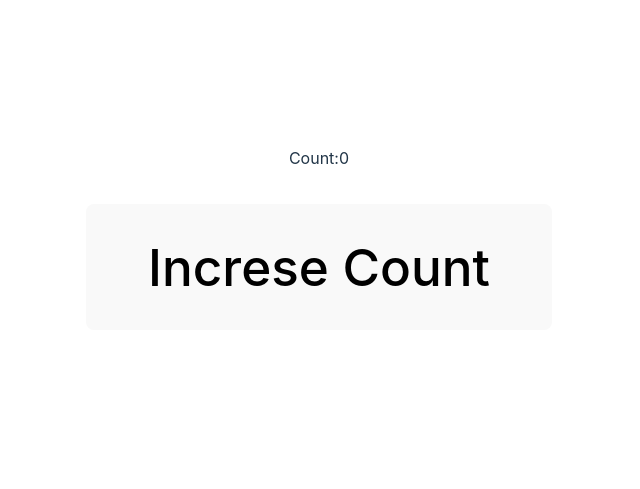
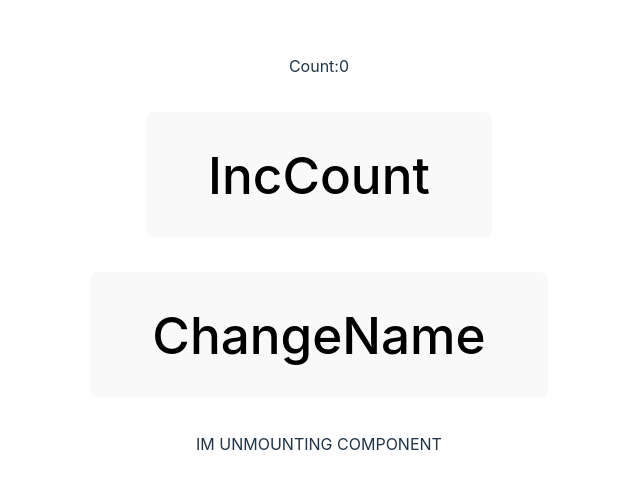
Before and after one commit to omkar-patil-45/react-kit, a React (Vite) app: page / in a window 1280 px wide. Shown: the part 145-634 px from the top of the page, without its empty margins (321-961 px from the left). Built offline with nearby package versions, Linux system fonts and the light colour scheme.

Commit message:
componentwillUnmount

```diff
--- a/src/App.jsx
+++ b/src/App.jsx
@@ -1,5 +1,6 @@
 import "./App.css";
-import Mounting from "./LifeCycleMethods/Mounting";
+import WillUnmount from "./LifeCycleMethods/WillUnmount";
+// import Mounting from "./LifeCycleMethods/Mounting";
 // import KeysList from "./List&Keys/KeysList";
 // import A from "./A";
 
@@ -29,7 +30,9 @@ function App() {
 
       {/* <KeysList /> */}
 
-      <Mounting />
+      {/* <Mounting /> */}
+
+      <WillUnmount />
     </>
   );
 }
--- /dev/null
+++ b/src/LifeCycleMethods/ChildUnMount.jsx
@@ -0,0 +1,16 @@
+import { useEffect } from "react";
+
+const ChildUnMount = () => {
+  useEffect(() => {
+    let intervelId = setInterval(() => {
+      alert("Hello....");
+    }, 5000);
+    return () => {
+      clearInterval(intervelId);
+    };
+  }, []);
+
+  return <div>IM UNMOUNTING COMPONENT</div>;
+};
+
+export default ChildUnMount;
--- /dev/null
+++ b/src/LifeCycleMethods/WillUnmount.jsx
@@ -0,0 +1,40 @@
+import { useEffect, useState } from "react";
+import ChildUnMount from "./ChildUnMount";
+
+const WillUnmount = () => {
+  const [count, setCount] = useState(0);
+  const [name, setName] = useState("");
+  const [isMount, setIsMount] = useState(true);
+
+  useEffect(() => {
+    document.title = "I clicked" + count + "times ";
+  });
+
+  useEffect(() => {
+    document.title = "I clicked" + count + "times";
+  }, [count]);
+
+  const onClick = () => {
+    setCount((prev) => prev + 1);
+    setIsMount(!isMount);
+  };
+
+  const changeName = () => {
+    setName((prev) => prev + "a");
+  };
+  return (
+    <div>
+      Count:{count}
+      <h1>
+        <button onClick={onClick}>IncCount</button>
+      </h1>
+      <h1>
+        <button onClick={changeName}>ChangeName</button>
+      </h1>
+      <p>{name}</p>
+      {isMount && <ChildUnMount />}
+    </div>
+  );
+};
+
+export default WillUnmount;
```
